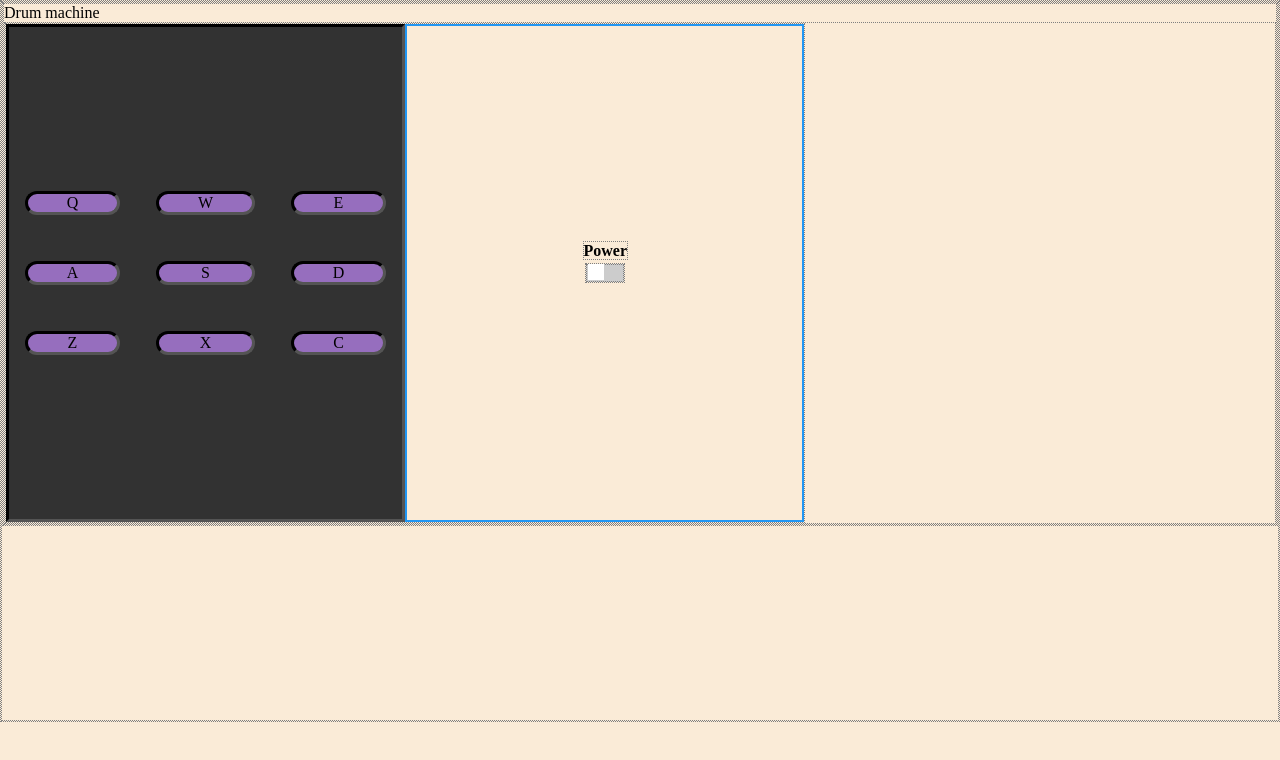
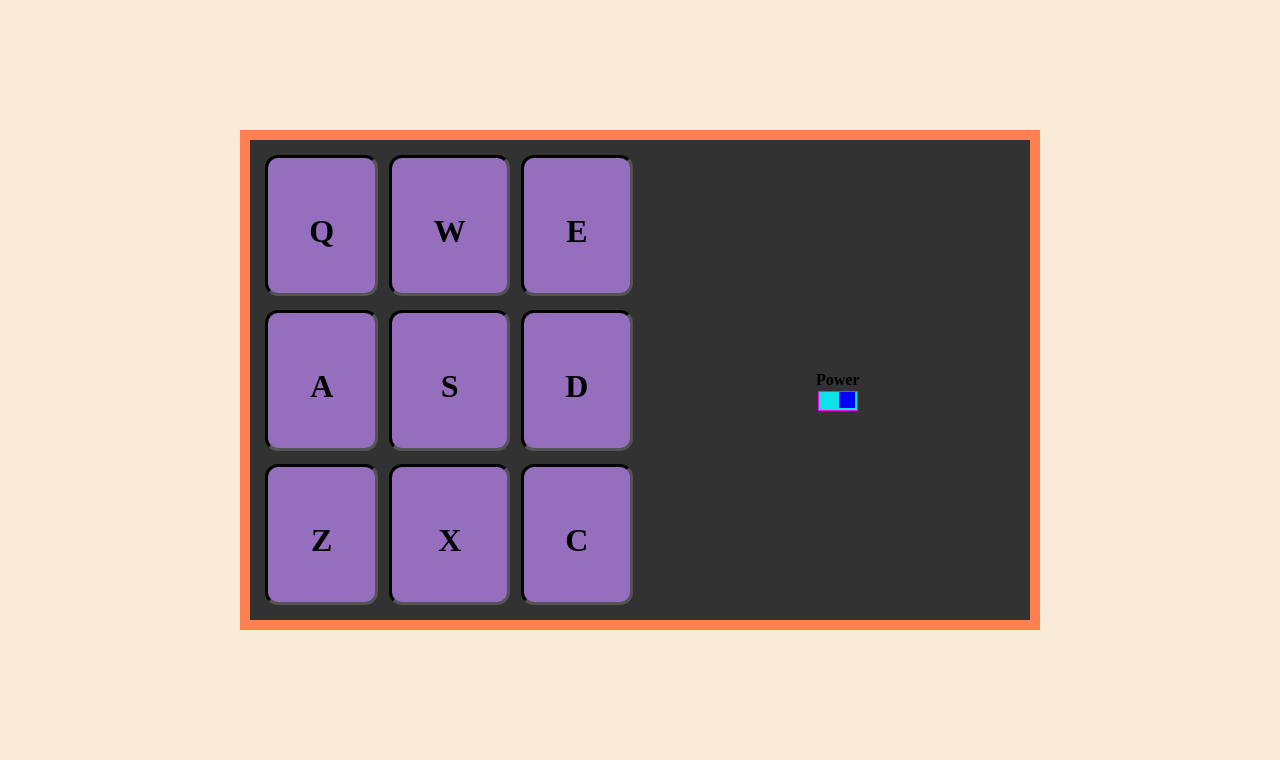
Before and after one commit to ovilogic/drumMachine, a React (Create React App) app: page / in a window 1280 px wide. Shown: the top 760 px of the page. Built offline with nearby package versions, Linux system fonts and the light colour scheme.

Commit message:
toggle issue: state changes back and forth on click

```diff
--- a/public/index.html
+++ b/public/index.html
@@ -2,8 +2,8 @@
 <html lang="en">
   <head>
     <meta charset="utf-8" />
-    <link rel="icon" href="%PUBLIC_URL%/favicon.ico" />
-    <meta name="viewport" content="width=device-width, height-device-height, initial-scale=1" />
+
+    <meta name="viewport" content="width=device-width, height=device-height, initial-scale=1" />
     <meta name="theme-color" content="#000000" />
     <meta
       name="description"
@@ -25,7 +25,7 @@
       Learn how to configure a non-root public URL by running `npm run build`.
     -->
     <meta name="viewport" content="width=device-width, initial-scale=1.0">
-    <title>React App</title>
+    <title>Drum Machine</title>
   </head>
   <body>
     <noscript>You need to enable JavaScript to run this app.</noscript>
--- a/src/App.js
+++ b/src/App.js
@@ -1,15 +1,19 @@
+import { useState } from "react";
 import Pad from "./components/pad";
 import './style/app.css'
 
 
 
 function App() {
+ const [on, setOn] = useState(true)
+
+
   return (
 
     <div id='drum-machine'>
-      Drum machine
+
       <div id='display'>
-        <Pad />
+        <Pad power={on}/>
       </div>
 
     </div>
--- a/src/components/pad.jsx
+++ b/src/components/pad.jsx
@@ -3,7 +3,7 @@ import React, { useState, useEffect, useRef } from 'react';
 import '../style/pad.css'
 
 
-const Pad = () => {
+const Pad = (props) => {
 
     const q = useRef()
     const w = useRef()
@@ -63,43 +63,52 @@ const Pad = () => {
         }
         ]
 
+
+
+
+
+
+    const [toggle, setToggle] = useState(props.power)
+
+
+    console.log(toggle)
+
     let keysArr = [];
     for (let i = 0; i < keys.length; i++) {
         let x = keys[i].press
-            keysArr.push(x.toLowerCase())
+        keysArr.push(x.toUpperCase())
     }
 
+    document.addEventListener('keypress', (event) => {
 
-        useEffect(() => {
-            document.addEventListener('keypress', (event) => {
         var name = event.key;
+
+
         for (let i = 0; i < keysArr.length; i++) {
-                    if (name == keysArr[i]) {
-                        const keyObj = keys.filter(x => x.press == keysArr[i].toUpperCase())
-                        let keyA = new Audio(keyObj[0].src)
-                        console.log('played')
-                        keyA.play()
+
+            if (name.toUpperCase() == keysArr[i]) {
+                let keysObj = keys.filter(item => item.press == name.toUpperCase())
+                console.log('ref is ', keysObj[0].ref)
+                keysObj[0].ref.current.play()
+
             }
     }
     }, false);
-            }
-        );
+
+
 
 
     let keyboard = () => keys.map(item =>
-        <div key={item.press} className='drum-pad' onClick={(e) => {
-            item.ref.current.play();
-            console.log(e.target);
-        }
-        }
-        > {item.press}
-                <audio ref={item.ref} >
-                    <source  className='clip' src={item.src} >
-                    </source>
-                </audio>
+        <div key={item.press} id={item.press} className='drum-pad' onClick={(e) => {
+            if (toggle == true) {
+                item.ref.current.play()}}}>
+            <h1>{item.press}</h1>
+            <audio id={item.press} ref={item.ref} className='clip' src={item.src} ></audio>
         </div>
 
     )
+
+
 
     return (
         <div className='motherboard'>
@@ -108,12 +117,14 @@ const Pad = () => {
 
             </div>
             <div className='switches'>
+                    <div className='power'>
+                        <h4>Power</h4>
+                        <label className='switch' onClick={() => setToggle(!toggle)}>
+                            <input type='checkbox' />
 
-                    <label className='switch'>
-                        <input type='checkbox' />
-                        <strong>Power</strong>
                             <span className='slider'></span>
                         </label>
+                    </div>
 
 
 
--- a/src/style/app.css
+++ b/src/style/app.css
@@ -1,6 +1,6 @@
     * {
         box-sizing: border-box;
-        border: 1px grey dotted;
+        /* qborder: 1px grey dotted; */
     }
 
     #drum-machine {
@@ -15,6 +15,10 @@
         background-color: antiquewhite;
         height: 90vh;
         width: 100%;
+        display: flex;
+        justify-content: center;
+        align-items: center;
+
     }
 
     html, body {
--- a/src/style/pad.css
+++ b/src/style/pad.css
@@ -1,6 +1,6 @@
     * {
         box-sizing: border-box;
-        border: 1px grey dotted;
+        /* border: 1px grey dotted; */
     }
 
     .motherboard {
@@ -8,28 +8,42 @@
         flex-direction: row;
         width: 800px;
         height: 500px;
+        border: 10px coral solid;
+        margin-top: 40px;
     }
 
     @media (max-width: 799px) {
         .motherboard {
             flex-direction: column;
+            width: 400px;
+            height: 550px;
         }
+
+
+
+        .drum-pad {
+            width: 100px;
+            height: 80px;
+        }
+
+        .drum-pad h1 {
+            position: relative;
+            font-size: medium;
+        }
+
 
     }
 
     .board {
         display: grid;
         height: 100%;
-
-        width: 50%;
+        width: 100%;
 
         grid-template-columns: auto auto auto;
         grid-template-rows: auto auto auto;
-        gap: 10%;
+        gap: 3%;
         background-color: rgb(50, 50, 50);
-        align-content: center;
-        border: black inset 3px;
-        padding: 2%;
+        padding: 15px;
 
 
     }
@@ -39,36 +53,49 @@
         background-color: rgb(150, 110, 190);
         border: 3px inset black;
         border-radius: 13px;
+
     }
+
+    .drum-pad h1 {
+        display: block;
+        position: relative;
+        top: 25%;
+
+
+    }
+
+
 
     .clip {
         display: none;
     }
 
     .switches {
-        width: 50%;
+        width: 100%;
         height: 100%;
+        background-color: rgb(50, 50, 50);
         display: flex;
         flex-direction: column;
-        flex-grow: 1;
-        border: #2196F3 solid 2px;
         justify-content: center;
         align-items: center;
     }
 
 
+    .power h4 {
+        position: relative;
+        margin-bottom: 2px;
+        margin-left: -2px;
+    }
+
+
+
     .switch {
         position: relative;
-
+        display: inline-block;
         width: 40px;
         height: 20px;
       }
 
-    .switches strong {
-        position: relative;
-        left: -3px;
-        top: -40px;
-    }
 
       .switch input {
         opacity: 0;
@@ -83,7 +110,7 @@
         left: 0;
         right: 0;
         bottom: 0;
-        background-color: #ccc;
+        background-color: rgb(15, 226, 233);
         -webkit-transition: .4s;
         transition: .4s;
       }
@@ -93,23 +120,27 @@
         content: "";
         height: 16px;
         width: 16px;
-        left: 1px;
-        bottom: 1px;
-        background-color: white;
+        right: 2px;
+        bottom: 2px;
+        background-color: blue;
         -webkit-transition: .4s;
         transition: .4s;
       }
 
       input:checked + .slider {
-        background-color: #2196F3;
+        background-color: white;
       }
 
       input:focus + .slider {
-        box-shadow: 0 0 1px #2196F3;
+        box-shadow: 0 0 1px white;
       }
 
       input:checked + .slider:before {
-        -webkit-transform: translateX(16px);
-        -ms-transform: translateX(16px);
-        transform: translateX(18px);
+        -webkit-transform: translateX(-16px);
+        -ms-transform: translateX(-16px);
+        transform: translateX(-18px);
       }
+
+  .power label {
+    border: 1px solid fuchsia;
+  }
```
Also changed, not shown: public/manifest.json. Lines whose indentation alone changed are shown as unchanged.
